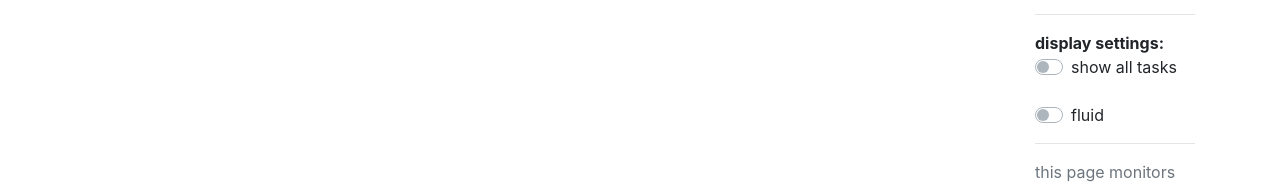
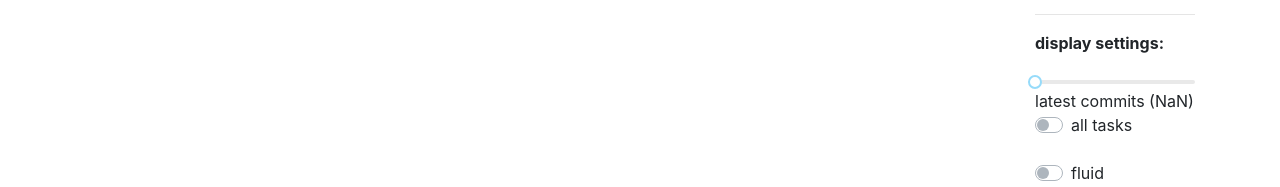
Before and after one commit to mozilla-platform-ops/cloud-image-builder, a React (Create React App) app: page / in a window 1280 px wide. Shown: the part 360-547 px from the top of the page. Built offline with nearby package versions, Linux system fonts and the light colour scheme; no server answers.

Commit message:
support configurable commit counts

```diff
--- a/package.json
+++ b/package.json
@@ -10,6 +10,7 @@
     "@testing-library/react": "^9.3.2",
     "@testing-library/user-event": "^7.1.2",
     "bootstrap": "^4.4.1",
+    "rc-slider": "^9.3.0",
     "react": "^16.13.1",
     "react-bootstrap": "^1.0.1",
     "react-bootstrap-icons": "^1.0.1-alpha3",
--- a/src/App.js
+++ b/src/App.js
@@ -10,6 +10,8 @@ import Form from 'react-bootstrap/Form';
 import Row from 'react-bootstrap/Row';
 import Cookies from 'universal-cookie';
 import StatusBadgeVariantMap from './StatusBadgeVariantMap';
+import Slider from 'rc-slider';
+import 'rc-slider/assets/index.css';
 
 class App extends React.Component {
 
@@ -19,8 +21,9 @@ class App extends React.Component {
   state = {
     commits: [],
     settings: {
-      fluid: this.cookies.get('fluid'),
-      showAllTasks: this.cookies.get('showAllTasks')
+      fluid: (this.cookies.get('fluid') === null) ? true : (this.cookies.get('fluid') === 'true'),
+      showAllTasks: (this.cookies.get('showAllTasks') === null) ? false : (this.cookies.get('showAllTasks') === 'true'),
+      commitCount: (this.cookies.get('commitCount') === null) ? 5 : parseInt(this.cookies.get('commitCount'))
     }
   };
   /*
@@ -35,7 +38,13 @@ class App extends React.Component {
 
   componentDidMount() {
     if (this.cookies.get('fluid') === null) {
-      this.cookies.set('fluid', true, { path: '/' });
+      this.cookies.set('fluid', true, { path: '/', sameSite: 'strict' });
+    }
+    if (this.cookies.get('showAllTasks') === null) {
+      this.cookies.set('showAllTasks', false, { path: '/', sameSite: 'strict' });
+    }
+    if (this.cookies.get('commitCount') === null) {
+      this.cookies.set('commitCount', 5, { path: '/', sameSite: 'strict' });
     }
     this.getCommits();
 
@@ -47,6 +56,7 @@ class App extends React.Component {
 
   componentWillUnmount() {
     clearInterval(this.interval);
+    //this.cookies.set('commitCount', this.state.commitCount, { path: '/', sameSite: 'strict' });
   }
 
   getCommits() {
@@ -59,7 +69,7 @@ class App extends React.Component {
     .then((githubCommits) => {
       if (githubCommits.length) {
         this.setState(state => ({
-          commits: githubCommits.map(c => ({
+          commits: githubCommits.slice(0, (state.settings.commitCount)).map(c => ({
             sha: c.sha,
             url: c.html_url,
             author: {...c.commit.author, ...{ id: c.author.id, username: c.author.login, avatar: c.author.avatar_url }},
@@ -70,7 +80,7 @@ class App extends React.Component {
           latest: githubCommits[0].sha
         }));
       } else {
-        console.log(githubCommits)
+        //console.log(githubCommits)
       }
     })
     .catch(console.log);
@@ -100,6 +110,7 @@ class App extends React.Component {
             {
               Object.keys(StatusBadgeVariantMap).map(status => (
                 <Badge
+                  key={status}
                   style={{ display: 'block', margin: '10px 20px' }}
                   variant={StatusBadgeVariantMap[status]}>
                   {status}
@@ -118,15 +129,30 @@ class App extends React.Component {
             <strong>
               display settings:
             </strong>
-            <br />
+            <br  />
+            <Slider
+              defaultValue={this.state.settings.commitCount}
+              min={1}
+              max={30}
+              onChange={
+                (commitCount) => {
+                  //console.log('commit count changed to: ', commitCount);
+                  this.cookies.set('commitCount', commitCount, { path: '/', sameSite: 'strict' });
+                  this.setState(state => ({settings: { commitCount: commitCount, fluid: state.settings.fluid, showAllTasks: state.settings.showAllTasks }}));
+                  this.getCommits();
+                }
+              }
+              style={{ marginTop: '20px' }} />
+            latest commits ({this.state.settings.commitCount})
+            <br style={{ marginBottom: '20px' }} />
             <Form.Check
               type="switch"
               id="showAllTasks"
-              label="show all tasks"
+              label="all tasks"
               checked={this.state.settings.showAllTasks}
               onChange={
                 () => {
-                  this.cookies.set('showAllTasks', (!this.state.settings.showAllTasks), { path: '/' });
+                  this.cookies.set('showAllTasks', (!this.state.settings.showAllTasks), { path: '/', sameSite: 'strict' });
                   this.setState(state => ({settings: { showAllTasks: !state.settings.showAllTasks, fluid: state.settings.fluid }}));
                 }
               }
@@ -139,7 +165,7 @@ class App extends React.Component {
               checked={this.state.settings.fluid}
               onChange={
                 () => {
-                  this.cookies.set('fluid', (!this.state.settings.fluid), { path: '/' });
+                  this.cookies.set('fluid', (!this.state.settings.fluid), { path: '/', sameSite: 'strict' });
                   this.setState(state => ({settings: { fluid: !state.settings.fluid, showAllTasks: state.settings.showAllTasks }}));
                 }
               }
--- a/src/Commit.js
+++ b/src/Commit.js
@@ -134,6 +134,7 @@ class Commit extends React.Component {
               ? (
                   Object.keys(this.state.summary.task).filter(k => Object.keys(this.state.summary.task[k]).length > 0).map(k => (
                     <Badge
+                      key={k}
                       style={{ marginLeft: '0.3em' }}
                       variant={StatusBadgeVariantMap[k]}>
                       {Object.keys(this.state.summary.task[k]).length}
@@ -166,6 +167,7 @@ class Commit extends React.Component {
                 {
                   Object.keys(this.state.summary.image).sort().map(pool => (
                     <Button
+                      key={pool}
                       style={{ marginLeft: '0.3em' }}
                       variant="outline-info"
                       size="sm">
--- a/src/CommitMessage.js
+++ b/src/CommitMessage.js
@@ -13,8 +13,8 @@ class CommitMessage extends React.Component {
             !line.match((new RegExp ('^(pool-deploy|overwrite-disk-image|overwrite-machine-image|disable-cleanup|purge-taskcluster-resources|no-ci|no-taskcluster-ci|no-travis-ci)$', 'i')))
           )).map((line, lI) => (
             (lI === 0)
-              ? <strong>{line}<br /></strong>
-              : <span>{line}<br /></span>
+              ? <strong key={lI}>{line}<br /></strong>
+              : <span key={lI}>{line}<br /></span>
           ))
         }
         {
@@ -26,6 +26,7 @@ class CommitMessage extends React.Component {
             ? (
                 (this.props.message.filter(line => (line.match(/^(pool-deploy|overwrite-disk-image|overwrite-machine-image|disable-cleanup|purge-taskcluster-resources|no-ci|no-taskcluster-ci|no-travis-ci)$/i)))).map(instruction => (
                   <Badge
+                    key={instruction}
                     style={{ marginRight: '0.7em' }}
                     variant={(['pool-deploy', 'overwrite-disk-image', 'overwrite-machine-image', 'disable-cleanup', 'purge-taskcluster-resources'].includes(instruction)) ? 'primary' : 'dark'}>
                     {instruction}
@@ -42,12 +43,13 @@ class CommitMessage extends React.Component {
           ['include', 'exclude'].map(inex => (
             (this.props.message.some(line => line.match((new RegExp ('^' + inex + ' (environment|key|pool|region)s: .*$', 'i')))))
               ? (
-                  <span>
+                  <span key={inex}>
                     {
                       ['environments', 'integrations', 'keys', 'pools', 'regions'].map(type => (
-                        this.props.message.filter(line => line.startsWith(inex + ' ' + type + ': ')).map(line => (
+                        this.props.message.filter(line => line.startsWith(inex + ' ' + type + ': ')).map((line, lI) => (
                           line.replace(inex + ' ' + type + ': ', '').split(', ').map(item => (
                             <Badge
+                              key={lI}
                               style={{ marginRight: '0.7em' }}
                               variant={(inex === 'include') ? 'info' : 'dark'}
                               title={inex + ' ' + type.slice(0, -1) + ': ' + item}>
--- a/src/Run.js
+++ b/src/Run.js
@@ -82,13 +82,13 @@ class Run extends React.Component {
                 }, {})
               });
             } else {
-              console.log(container);
+              //console.log(container);
             }
           })
           .catch(console.log);
         }
       } else {
-        console.log(container);
+        //console.log(container);
       }
     })
     .catch(console.log);
--- a/src/Status.js
+++ b/src/Status.js
@@ -148,6 +148,7 @@ class Status extends React.Component {
             (this.state.tasks.filter(t => t.status.state === status).length)
               ? (
                   <Badge
+                    key={status}
                     style={{ margin: '0 1px' }}
                     variant={StatusBadgeVariantMap[status]}
                     title={status + ': ' + this.state.tasks.filter(t => t.status.state === status).length}>
@@ -158,10 +159,11 @@ class Status extends React.Component {
           ))
         }
         {
-          [0, 1, null].map(result => (
+          [0, 1, null].map((result, rI) => (
             (this.state.builds.filter(b => b.result === result).length)
               ? (
                   <Badge
+                    key={rI}
                     style={{ margin: '0 1px' }}
                     variant={(result === null) ? 'info' : StatusBadgeVariantMap[this.travisBuildResults[result]]}
                     title={this.travisBuildResults[result] + ': ' + this.state.builds.filter(b => b.result === result).length}>
--- a/src/Task.js
+++ b/src/Task.js
@@ -52,6 +52,7 @@ class Task extends React.Component {
         {
           Array.from(new Set(this.props.task.status.runs.map(r => r.state))).map(state => (
             <Badge
+              key={state}
               style={{ margin: '0 1px' }}
               variant={StatusBadgeVariantMap[state]}
               title={state + ': ' + this.props.task.status.runs.filter(r => r.state === state).length}>
```
Also changed, not shown: 1 other file (tests, documents, lock files or other folders).
